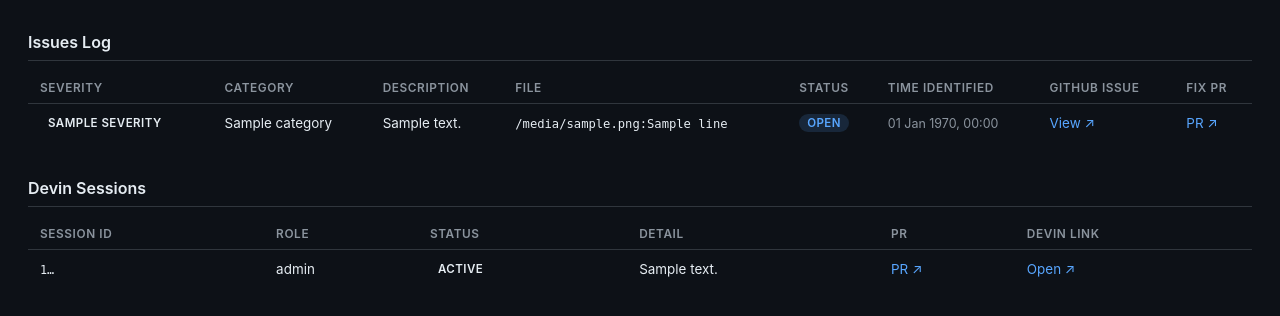
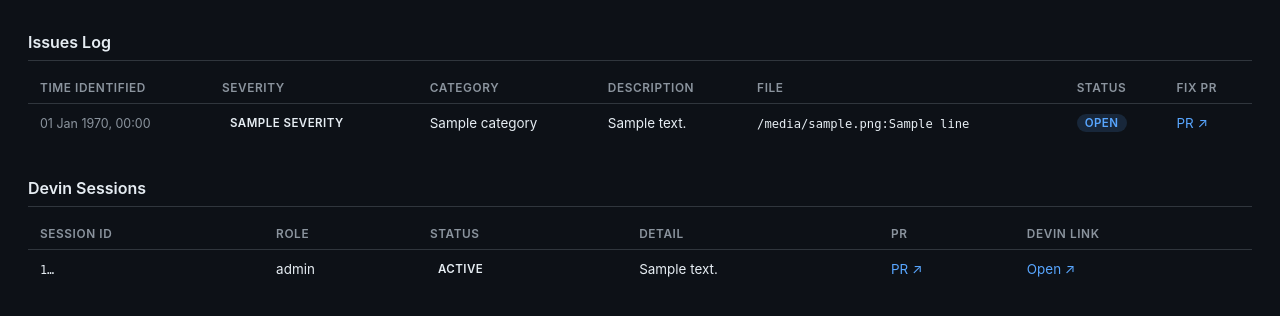
Before and after one commit to razasekha/cognition_project, a FastAPI app: template app/templates/dashboard.html in a window 1280 px wide. Shown: the part 420-736 px from the top of the page. Run offline with FastAPI, Linux system fonts and the light colour scheme; the template is opened without the code that fills it: most values are stand-ins (such as "Sample title", 1, 10 or a date in 2020); data that the repository does not hold is empty; parts of the project's set-up code (start-up, migrations or seed data) failed here and were passed over.

Commit message:
fix: PR merge detection without token; table columns reordered, GitHub Issue column removed
Co-authored-by: Cursor <cursoragent@cursor.com>

```diff
--- a/app/main.py
+++ b/app/main.py
@@ -69,26 +69,28 @@ def _pr_number_from_url(pr_url: str) -> str | None:
 
 
 def _is_pr_merged_github(pr_url: str) -> bool:
-    """Check GitHub REST API to see if a PR has been merged. Returns True if merged."""
-    if not settings.github_token:
-        return False
+    """Check GitHub REST API to see if a PR has been merged. Returns True if merged.
+
+    Works with or without a token — public repos can be checked unauthenticated.
+    A token raises the rate limit from 60 to 5 000 req/hour.
+    """
     m = re.search(r"github\.com/([^/]+/[^/]+)/pull/(\d+)", pr_url)
     if not m:
         return False
     repo, pr_num = m.group(1), m.group(2)
     url = f"https://api.github.com/repos/{repo}/pulls/{pr_num}"
+    headers = {"Accept": "application/vnd.github+json"}
+    if settings.github_token:
+        headers["Authorization"] = f"token {settings.github_token}"
     try:
-        resp = requests.get(
-            url,
-            headers={
-                "Authorization": f"token {settings.github_token}",
-                "Accept": "application/vnd.github+json",
-            },
-            timeout=10,
-        )
-        if resp.status_code == 200:
-            data = resp.json()
-            return bool(data.get("merged_at"))
+        # Primary check: merged_at timestamp on the PR object
+        resp = requests.get(url, headers=headers, timeout=10)
+        if resp.status_code == 200 and resp.json().get("merged_at"):
+            return True
+        # Secondary check: dedicated merge-status endpoint (204 = merged, 404 = not)
+        merge_resp = requests.get(url + "/merge", headers=headers, timeout=10)
+        if merge_resp.status_code == 204:
+            return True
     except Exception as exc:
         logger.warning("GitHub PR check failed for %s: %s", pr_url, exc)
     return False
--- a/app/templates/dashboard.html
+++ b/app/templates/dashboard.html
@@ -479,13 +479,16 @@
       <table>
         <thead>
           <tr>
-            <th>Severity</th><th>Category</th><th>Description</th>
-            <th>File</th><th>Status</th><th>Time Identified</th><th>GitHub Issue</th><th>Fix PR</th>
+            <th>Time Identified</th><th>Severity</th><th>Category</th><th>Description</th>
+            <th>File</th><th>Status</th><th>Fix PR</th>
           </tr>
         </thead>
         <tbody>
           {% for issue in issues %}
           <tr>
+            <td style="white-space:nowrap;font-size:0.78rem;color:var(--muted);">
+              {{ issue.created_at | int | datetimeformat if issue.created_at else '—' }}
+            </td>
             <td><span class="badge badge-{{ issue.severity }}">{{ issue.severity }}</span></td>
             <td>{{ issue.category }}</td>
             <td><span class="truncate" title="{{ issue.description }}" style="max-width:240px;">{{ issue.description }}</span></td>
@@ -499,10 +502,6 @@
                 <span class="badge badge-{{ issue.status }}">{{ issue.status }}</span>
               {% endif %}
             </td>
-            <td style="white-space:nowrap;font-size:0.78rem;color:var(--muted);">
-              {{ issue.created_at | int | datetimeformat if issue.created_at else '—' }}
-            </td>
-            <td>{% if issue.github_issue_url %}<a href="{{ issue.github_issue_url }}" target="_blank">View ↗</a>{% else %}—{% endif %}</td>
             <td>{% if issue.fix_pr_url %}<a href="{{ issue.fix_pr_url }}" target="_blank">PR ↗</a>{% else %}—{% endif %}</td>
           </tr>
           {% endfor %}
```
